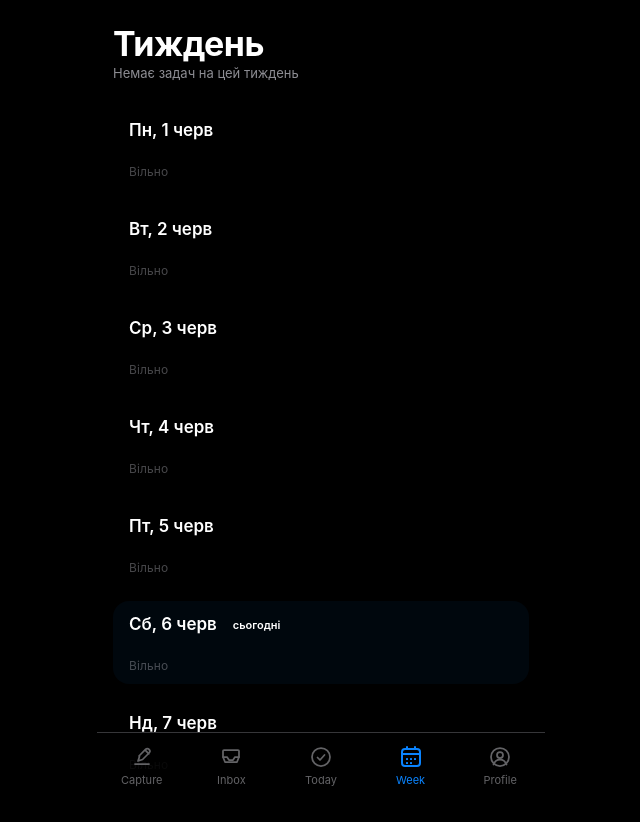
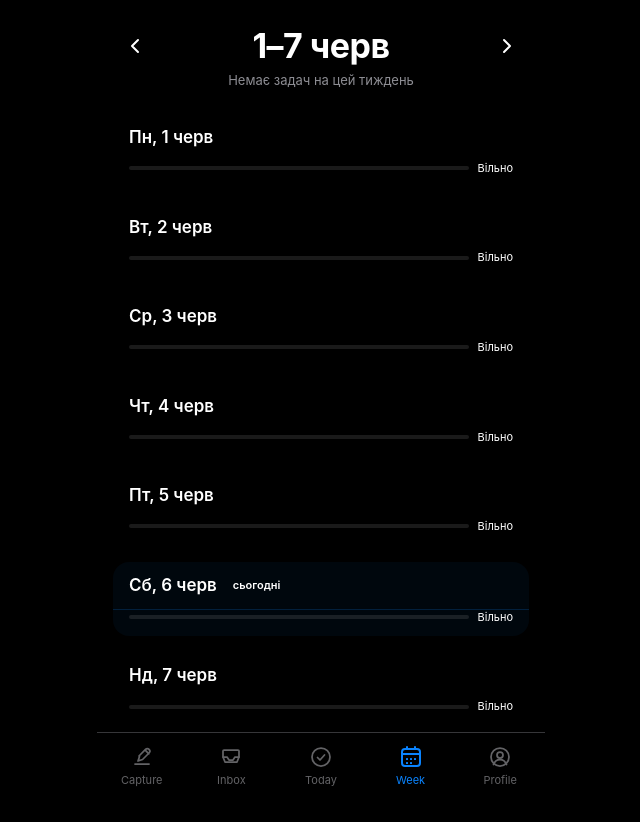
Before and after one commit to eduardhorkusha-code/ai-planner, a Next.js app: page /week in a window 1280 px wide. Shown: the top 822 px of the page, without its empty margins (319-959 px from the left). Built offline with nearby package versions, Linux system fonts and the light colour scheme.

Commit message:
feat: wave7 — week nav + workload bars; recurring tasks (repeat field, detail selector, today auto-regenerate)

```diff
--- a/app/task/[id]/page.tsx
+++ b/app/task/[id]/page.tsx
@@ -51,7 +51,7 @@ function IconCheckCircle() {
 }
 
 // Segmented control component
-function Segmented<T extends string>({
+function Segmented<T extends string | null>({
   options,
   value,
   onChange,
@@ -101,6 +101,14 @@ const STATUS_OPTIONS: { label: string; value: Status }[] = [
   { label: "Done", value: "done" },
 ]
 
+type RepeatValue = "daily" | "weekly" | null
+
+const REPEAT_OPTIONS: { label: string; value: RepeatValue }[] = [
+  { label: "Ні", value: null },
+  { label: "Щодня", value: "daily" },
+  { label: "Щотижня", value: "weekly" },
+]
+
 export default function TaskDetailPage() {
   const params = useParams()
   const router = useRouter()
@@ -113,6 +121,7 @@ export default function TaskDetailPage() {
   const [deadline, setDeadline] = useState("")
   const [status, setStatus] = useState<Status>("inbox")
   const [saved, setSaved] = useState(false)
+  const [repeat, setRepeat] = useState<"daily" | "weekly" | null>(null)
   const [confirmDelete, setConfirmDelete] = useState(false)
 
   // Load task on mount
@@ -125,6 +134,7 @@ export default function TaskDetailPage() {
       setEstimateMin(found.estimateMin)
       setDeadline(found.deadline ?? "")
       setStatus(found.status)
+      setRepeat(found.repeat ?? null)
     }
   }, [id])
 
@@ -162,6 +172,11 @@ export default function TaskDetailPage() {
   function handleStatusChange(v: Status) {
     setStatus(v)
     persist({ status: v })
+  }
+
+  function handleRepeatChange(v: "daily" | "weekly" | null) {
+    setRepeat(v)
+    persist({ repeat: v })
   }
 
   function handleDelete() {
@@ -349,6 +364,15 @@ export default function TaskDetailPage() {
           />
         </Section>
 
+        {/* Repeat */}
+        <Section label="Повторювати">
+          <Segmented<RepeatValue>
+            options={REPEAT_OPTIONS}
+            value={repeat}
+            onChange={handleRepeatChange}
+          />
+        </Section>
+
         {/* Delete section */}
         <div className="pt-4 border-t border-ios-sep">
           <button
--- a/app/week/page.tsx
+++ b/app/week/page.tsx
@@ -1,5 +1,5 @@
 "use client"
-import { useEffect, useState } from "react"
+import { useEffect, useState, useCallback } from "react"
 import { getTasks } from "@/lib/store"
 import { Task } from "@/lib/types"
 
@@ -21,6 +21,20 @@ function toDateStr(d: Date): string {
   return d.toISOString().split("T")[0]
 }
 
+// Format week range label e.g. "1–7 черв" or "30 трав – 5 черв"
+function weekRangeLabel(monday: Date): string {
+  const sunday = new Date(monday)
+  sunday.setDate(monday.getDate() + 6)
+  const startDay = monday.getDate()
+  const endDay = sunday.getDate()
+  const startMonth = UA_MONTHS[monday.getMonth()]
+  const endMonth = UA_MONTHS[sunday.getMonth()]
+  if (monday.getMonth() === sunday.getMonth()) {
+    return startDay + "–" + endDay + " " + endMonth
+  }
+  return startDay + " " + startMonth + " – " + endDay + " " + endMonth
+}
+
 interface DayBucket {
   label: string // e.g. "Пн, 9 черв"
   dateStr: string // YYYY-MM-DD
@@ -28,15 +42,12 @@ interface DayBucket {
   isToday: boolean
 }
 
-function buildWeek(tasks: Task[], today: Date): DayBucket[] {
-  const monday = getMonday(today)
-  const todayStr = toDateStr(today)
-
+function buildWeek(tasks: Task[], baseMonday: Date, todayStr: string): DayBucket[] {
   return Array.from({ length: 7 }, (_, i) => {
-    const d = new Date(monday)
-    d.setDate(monday.getDate() + i)
+    const d = new Date(baseMonday)
+    d.setDate(baseMonday.getDate() + i)
     const dateStr = toDateStr(d)
-    const label = `${UA_DAYS[i]}, ${d.getDate()} ${UA_MONTHS[d.getMonth()]}`
+    const label = UA_DAYS[i] + ", " + d.getDate() + " " + UA_MONTHS[d.getMonth()]
 
     const dayTasks = tasks.filter(t => {
       if (t.status === "done") return false
@@ -58,8 +69,8 @@ function buildWeek(tasks: Task[], today: Date): DayBucket[] {
 // Pluralise Ukrainian task count
 function pluralTasks(n: number): string {
   if (n === 1) return "1 задача"
-  if (n >= 2 && n <= 4) return `${n} задачі`
-  return `${n} задач`
+  if (n >= 2 && n <= 4) return n + " задачі"
+  return n + " задач"
 }
 
 // Format estimate in minutes → "Xг Yхв" or "Yхв"
@@ -67,9 +78,25 @@ function formatHours(totalMin: number): string {
   if (totalMin === 0) return ""
   const h = Math.floor(totalMin / 60)
   const m = totalMin % 60
-  if (h === 0) return `~${m}хв`
-  if (m === 0) return `~${h}год`
-  return `~${h}год ${m}хв`
+  if (h === 0) return "~" + m + "хв"
+  if (m === 0) return "~" + h + "год"
+  return "~" + h + "год " + m + "хв"
+}
+
+// Workload bar color based on minutes
+function workloadColor(minutes: number): string {
+  if (minutes === 0) return "var(--color-ios-sep)"
+  if (minutes <= 240) return "var(--color-ios-green)"  // ≤4h
+  if (minutes <= 480) return "var(--color-ios-orange)" // 4–8h
+  return "var(--color-ios-red)"                        // >8h
+}
+
+// Workload bar label: show hours with one decimal, strip .0
+function workloadLabel(minutes: number): string {
+  if (minutes === 0) return ""
+  const raw = (minutes / 60).toFixed(1)
+  const h = raw.endsWith(".0") ? raw.slice(0, -2) : raw
+  return "~" + h + "год"
 }
 
 // SVG icons
@@ -78,6 +105,17 @@ function IconClock() {
     <svg width="12" height="12" viewBox="0 0 12 12" fill="none" aria-hidden="true">
       <circle cx="6" cy="6" r="5" stroke="currentColor" strokeWidth="1.25"/>
       <path d="M6 3.5V6L7.5 7.5" stroke="currentColor" strokeWidth="1.25" strokeLinecap="round" strokeLinejoin="round"/>
+    </svg>
+  )
+}
+
+function IconChevron({ dir }: { dir: "left" | "right" }) {
+  return (
+    <svg width="10" height="16" viewBox="0 0 10 16" fill="none" aria-hidden="true">
+      {dir === "left"
+        ? <path d="M8 2L2 8L8 14" stroke="currentColor" strokeWidth="2" strokeLinecap="round" strokeLinejoin="round"/>
+        : <path d="M2 2L8 8L2 14" stroke="currentColor" strokeWidth="2" strokeLinecap="round" strokeLinejoin="round"/>
+      }
     </svg>
   )
 }
@@ -118,15 +156,53 @@ function TaskCard({ task }: { task: Task }) {
   )
 }
 
+// Workload bar component (horizontal, capped at 100%)
+function WorkloadBar({ minutes }: { minutes: number }) {
+  const REF_MIN = 480 // 8h = 100%
+  const pct = Math.min(100, Math.round((minutes / REF_MIN) * 100))
+  const color = workloadColor(minutes)
+  const label = workloadLabel(minutes)
+
+  return (
+    <div className="flex items-center gap-2 px-4 pb-3">
+      {/* Track */}
+      <div className="flex-1 rounded-full overflow-hidden"
+           style={{ height: 4, background: "rgba(142,142,147,0.18)" }}>
+        {pct > 0 && (
+          <div
+            className="h-full rounded-full transition-all duration-300"
+            style={{ width: pct + "%", background: color }}
+          />
+        )}
+      </div>
+      {/* Label */}
+      <span className="text-ios-caption shrink-0"
+            style={{ fontSize: 11, color: minutes === 0 ? "var(--color-ios-label3)" : color, minWidth: 36, textAlign: "right" }}>
+        {minutes === 0 ? "Вільно" : label}
+      </span>
+    </div>
+  )
+}
+
 export default function WeekPage() {
   const [buckets, setBuckets] = useState<DayBucket[]>([])
   const [totalCount, setTotalCount] = useState(0)
   const [totalMin, setTotalMin] = useState(0)
+  const [weekOffset, setWeekOffset] = useState(0) // 0 = current week
+  const [rangeLabel, setRangeLabel] = useState("")
 
-  useEffect(() => {
+  const rebuild = useCallback((offset: number) => {
     const tasks = getTasks()
     const today = new Date()
-    const week = buildWeek(tasks, today)
+    const todayStr = toDateStr(today)
+
+    const baseMonday = getMonday(today)
+    // Apply offset in full weeks
+    baseMonday.setDate(baseMonday.getDate() + offset * 7)
+
+    setRangeLabel(weekRangeLabel(baseMonday))
+
+    const week = buildWeek(tasks, baseMonday, todayStr)
     setBuckets(week)
     const count = week.reduce((acc, b) => acc + b.tasks.length, 0)
     const mins = week.reduce((acc, b) => acc + b.tasks.reduce((s, t) => s + (t.estimateMin || 0), 0), 0)
@@ -134,18 +210,59 @@ export default function WeekPage() {
     setTotalMin(mins)
   }, [])
 
+  useEffect(() => {
+    rebuild(weekOffset)
+  }, [weekOffset, rebuild])
+
   const hoursStr = formatHours(totalMin)
 
   return (
     <div className="px-4 pt-6 pb-32">
       {/* Header */}
       <div className="mb-6">
-        <h1 className="text-ios-large-title text-ios-label font-bold">Тиждень</h1>
-        <p className="text-ios-footnote text-ios-label2 mt-0.5">
+        {/* Navigation row */}
+        <div className="flex items-center justify-between mb-1">
+          {/* Prev week */}
+          <button
+            onClick={() => setWeekOffset(o => o - 1)}
+            className="flex items-center justify-center active:scale-[0.97] transition-transform"
+            style={{ color: "var(--color-ios-blue)", minWidth: 44, minHeight: 44 }}
+            aria-label="Попередній тиждень"
+          >
+            <IconChevron dir="left" />
+          </button>
+
+          {/* Week range + back link */}
+          <div className="flex flex-col items-center gap-1">
+            <h1 className="text-ios-large-title text-ios-label font-bold leading-none">{rangeLabel}</h1>
+            {weekOffset !== 0 && (
+              <button
+                onClick={() => setWeekOffset(0)}
+                className="active:scale-[0.97] transition-transform"
+                style={{ color: "var(--color-ios-blue)", fontSize: 13, fontWeight: 500, lineHeight: "18px" }}
+              >
+                Цей тиждень
+              </button>
+            )}
+          </div>
+
+          {/* Next week */}
+          <button
+            onClick={() => setWeekOffset(o => o + 1)}
+            className="flex items-center justify-center active:scale-[0.97] transition-transform"
+            style={{ color: "var(--color-ios-blue)", minWidth: 44, minHeight: 44 }}
+            aria-label="Наступний тиждень"
+          >
+            <IconChevron dir="right" />
+          </button>
+        </div>
+
+        {/* Summary subtitle */}
+        <p className="text-ios-footnote text-ios-label2 text-center mt-0.5">
           {totalCount === 0
             ? "Немає задач на цей тиждень"
             : hoursStr
-              ? `${pluralTasks(totalCount)} · ${hoursStr}`
+              ? pluralTasks(totalCount) + " · " + hoursStr
               : pluralTasks(totalCount)}
         </p>
       </div>
@@ -154,26 +271,36 @@ export default function WeekPage() {
       <div className="flex flex-col gap-4">
         {buckets.map((bucket) => {
           const isEmpty = bucket.tasks.length === 0
+          const dayMin = bucket.tasks.reduce((s, t) => s + (t.estimateMin || 0), 0)
+          // Show "today" pill only when viewing the current week and day is today
+          const showTodayPill = weekOffset === 0 && bucket.isToday
           return (
             <div
               key={bucket.dateStr}
               className="rounded-2xl overflow-hidden"
-              style={bucket.isToday
+              style={showTodayPill
                 ? { border: "1.5px solid var(--color-ios-blue)", background: "rgba(10,132,255,0.05)" }
                 : { border: "1px solid var(--color-ios-sep)" }
               }
             >
               {/* Day header row */}
-              <div className="flex items-center justify-between px-4 py-3"
-                   style={bucket.isToday ? { borderBottom: isEmpty ? undefined : "1px solid rgba(10,132,255,0.2)" } : { borderBottom: isEmpty ? undefined : "1px solid var(--color-ios-sep)" }}>
+              <div
+                className="flex items-center justify-between px-4 py-3"
+                style={showTodayPill
+                  ? { borderBottom: "1px solid rgba(10,132,255,0.2)" }
+                  : isEmpty
+                    ? undefined
+                    : { borderBottom: "1px solid var(--color-ios-sep)" }
+                }
+              >
                 <div className="flex items-center gap-2">
                   <span
                     className="text-ios-headline font-semibold"
-                    style={{ color: bucket.isToday ? "var(--color-ios-blue)" : "var(--color-ios-label)" }}
+                    style={{ color: showTodayPill ? "var(--color-ios-blue)" : "var(--color-ios-label)" }}
                   >
                     {bucket.label}
                   </span>
-                  {bucket.isToday && (
+                  {showTodayPill && (
                     <span className="text-white rounded-full px-2 py-0.5"
                           style={{ background: "var(--color-ios-blue)", fontSize: 11, fontWeight: 600, lineHeight: "16px" }}>
                       сьогодні
@@ -182,21 +309,18 @@ export default function WeekPage() {
                 </div>
                 {!isEmpty && (
                   <span className="text-ios-caption rounded-full px-2 py-0.5"
-                        style={{ background: bucket.isToday ? "rgba(10,132,255,0.18)" : "rgba(142,142,147,0.18)", color: bucket.isToday ? "var(--color-ios-blue)" : "var(--color-ios-label2)", fontSize: 11, fontWeight: 500 }}>
+                        style={{ background: showTodayPill ? "rgba(10,132,255,0.18)" : "rgba(142,142,147,0.18)", color: showTodayPill ? "var(--color-ios-blue)" : "var(--color-ios-label2)", fontSize: 11, fontWeight: 500 }}>
                     {pluralTasks(bucket.tasks.length)}
                   </span>
                 )}
               </div>
 
-              {/* Tasks or empty */}
-              {isEmpty ? (
-                <div className="flex items-center px-4 py-2.5">
-                  <span className="text-ios-caption text-ios-label3" style={{ letterSpacing: "0.01em" }}>
-                    Вільно
-                  </span>
-                </div>
-              ) : (
-                <div className="flex flex-col gap-2 px-3 py-3">
+              {/* Workload bar — always rendered below header */}
+              <WorkloadBar minutes={dayMin} />
+
+              {/* Tasks list — only when non-empty */}
+              {!isEmpty && (
+                <div className="flex flex-col gap-2 px-3 pb-3">
                   {bucket.tasks.map(task => (
                     <TaskCard key={task.id} task={task} />
                   ))}
--- a/lib/types.ts
+++ b/lib/types.ts
@@ -8,4 +8,5 @@ export type Task = {
   estimateMin: number
   deadline: string | null
   status: Status
+  repeat?: "daily" | "weekly" | null
 }
```
Also changed, not shown: app/today/page.tsx (+78 -6 lines).
